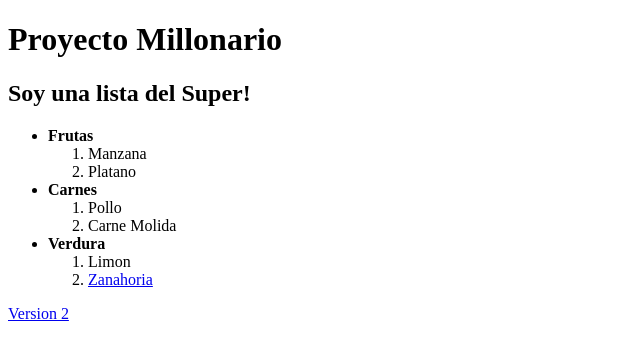
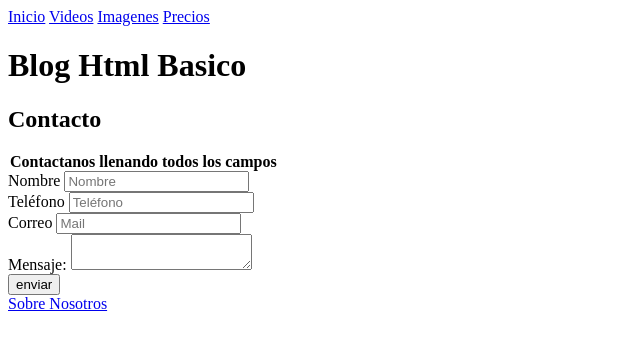
Before and after one commit to HadoGG/Full, a plain HTML site: page pdc/index.html in a window 1280 px wide. Shown: the whole page, without its empty margins (0-640 px from the left). Drawn offline with Linux system fonts and the light colour scheme.

Commit message:
practice

```diff
--- a/pdc/index.html
+++ b/pdc/index.html
@@ -8,34 +8,51 @@
 </head>
     <body>
         <header>
-            <h1>Proyecto Millonario</h1>
+            <div class=" nav-bg">
+                <a href="/pdc/index.html">Inicio</a>
+                <a href="/ProyectoNuevo/pag2/video.html">Videos</a>
+                <a href="/ProyectoNuevo/Tarea.html">Imagenes</a>
+                <a href="/ProyectoNuevo/Precios.html">Precios</a>
+            </div>
+        <h1>Blog Html Basico</h1>
         </header>
             <main>
-                <h2><b>Soy una lista del Super!</b></h2>
-                    <ul>
-                        <li><b>Frutas</b>
-                            <ol>
-                                <li>Manzana</li>
-                                <li>Platano</li>
-                            </ol>
-                        </li>
-                        <li><b>Carnes</b>
-                            <ol>
-                                <li>Pollo</li>
-                                <li>Carne Molida</li>
-                            </ol>
-                        </li>
-                        <li><b>Verdura</b>
-                            <ol>
-                                <li>Limon</li>
-                                <li><a href="https://es.wikipedia.org/wiki/Daucus_carota" target="_blank">Zanahoria</a></li>
-                            </ol>
-                        </li>
 
-                    </ul>
+
             </main>
         <footer>
-            <a href="/ProyectoNuevo/Tarea.html">Version 2</a>
+            <div id="contacto" class="contacto">
+                <h2>Contacto</h2>
+                <form class="formulario" action="#" method="post">
+                    <legend><b>Contactanos llenando todos los campos</b></legend>
+                    <div class="contenedor-campos">
+                        <div class="campo">
+                            <label>Nombre</label>
+
+                            <input type="text" name="nombre" placeholder="Nombre" required="">
+                        </div>
+                        <div class="campo">
+                            <label>Teléfono</label>
+
+                            <input type="tel" name="telefono" placeholder="Teléfono">
+                        </div>
+                        <div class="campo w-100">
+                            <label>Correo</label>
+
+                            <input type="mail" name="correo" placeholder="Mail">
+                        </div>
+                        <div class="campo w-100">
+                            <label>Mensaje:</label>
+
+                            <textarea></textarea>
+                        </div>
+                    </div>
+
+                    <div class="enviar">
+                        <input class="boton" type="submit" value="enviar">
+                    </div>
+                </form>
+            <a href="/about.html">Sobre Nosotros</a>
         </footer>
     </body>
 </html>
--- /dev/null
+++ b/styles.css
@@ -0,0 +1,3 @@
+{
+
+}
```
Also changed, not shown: ProyectoNuevo/Precios.html (added, +58 -0 lines), ProyectoNuevo/Tarea.html (+21 -13 lines), ProyectoNuevo/pag2/video.html (+7 -1 lines), about.html (added, +25 -0 lines).
